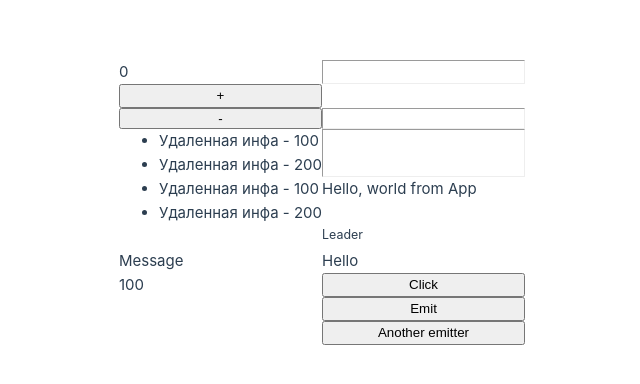
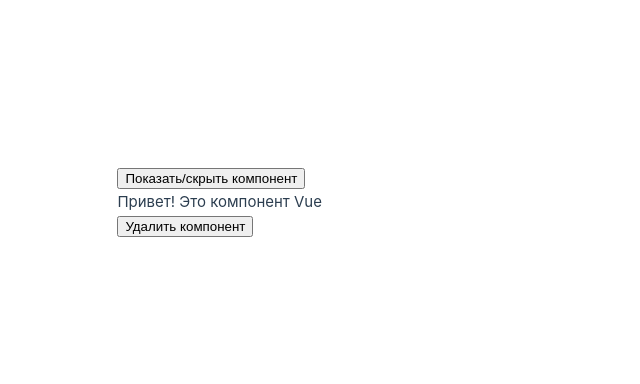
Before and after one commit to Andarilz/Vue-Refresh, a Vue app: page / in a window 1280 px wide. Shown: the part 198-582 px from the top of the page, without its empty margins (318-958 px from the left). Built offline with nearby package versions, Linux system fonts and the light colour scheme.

Commit message:
Corrected onUnMounted hooks using

```diff
--- a/src/App.vue
+++ b/src/App.vue
@@ -1,139 +1,29 @@
+<template>
+  <div>
+    <button @click="toggleComponent">Показать/скрыть компонент</button>
+    <Res v-if="showComponent" />
+  </div>
+</template>
+
 <script>
-
-import { ref, reactive, toRefs, toRef, computed, watch, watchEffect, onUnmounted, onMounted, onUpdated } from "vue"
-import Card from './components/Card.vue'
+import { ref } from 'vue';
+import Res from './components/Res.vue';
 
 export default {
+  components: {
+    Res
+  },
+  setup() {
+    const showComponent = ref(true);
 
-  setup(){
-    const message = ref("Hello, world from App")
-    const dataInf = ref("Leader")
-    const num = ref(0)
-    const obj = reactive({
-      name: "Data",
-      price: 2
-    })
-
-    const del = ref([
-      {
-        price: 100,
-        name: "Info"
-      },
-      {
-        price: 200
-      }
-    ])
-
-    const changeObj = () => {
-      obj.name = "New info"
-    }
-
-    const nameAnother = toRef(obj, "name")
-
-    const { name, price } = toRefs(obj)
-
-    const inc = () => num.value++
-
-    const dec = () => num.value--
-
-    const doublePrice = computed(() => obj.price * 2)
-
-    const priceCheck = computed(() => obj.price * 5)
-
-    watch(price, (oldPrice, newPrice) => {
-      console.log(oldPrice)
-      if(oldPrice > 5){
-        alert("Hello")
-      }
-    }, { immediate: true })
-
-    watchEffect(() => {
-      if(price > 5){
-        alert("Hi")
-      }
-    })
-
-    const alertRemove = () => del.value.splice(0, 1)
-
-    const anotherAlert = (data) => alert("Info from " + data)
-
-    onUnmounted(() => {
-      console.log("Deleted")
-    })
-
-    onUpdated(() => {
-      console.log("Up")
-    })
+    const toggleComponent = () => {
+      showComponent.value = !showComponent.value;
+    };
 
     return {
-      message,
-      num,
-      inc,
-      dec,
-      obj,
-      changeObj,
-      name,
-      nameAnother,
-      doublePrice,
-      price,
-      priceCheck,
-      dataInf,
-      alertRemove,
-      anotherAlert,
-      del
-    }
-  }, components: {
-		Card
-	}
-}
-
+      showComponent,
+      toggleComponent
+    };
+  }
+};
 </script>
-
-<template>
-
-  <!-- <h4>Price: {{ price }}</h4>
-
-  <button @click="obj.price += obj.price">Click</button>
-
-  <h3>Total: {{ priceCheck }}</h3> -->
-
-   <h4>{{ num }}</h4>
-
-  <!-- <h5>Object: {{ obj.name }}</h5>
-
-  <h4>Obj: {{ name }}</h4>
-
-  <h4>Another: {{ nameAnother }}</h4>
-
-  <button @click="changeObj">Change</button> -->
-
-  <hr>
-
-  <button @click="inc">+</button>
-
-  <br>
-
-  <button @click="dec">-</button>
-
-  <hr>
-<!--
-  <p>------------------</p>
-
-  -->
-
-  <ul>
-    <li v-for="d in del">Удаленная инфа - {{ d.price }}</li>
-  </ul>
-
-  <hr>
-
-
-  <Card v-if="num < 5" :stock="message" :trio="dataInf" @remove="alertRemove" @another-remove="anotherAlert" :del="del" />
-
-</template>
-
-<style>
-
-
-
-</style>
--- /dev/null
+++ b/src/components/Res.vue
@@ -0,0 +1,29 @@
+<template>
+  <div>
+    <p>{{ greeting }}</p>
+    <button @click="removeComponent">Удалить компонент</button>
+  </div>
+</template>
+
+<script>
+import { ref, onUnmounted } from 'vue';
+
+export default {
+  setup() {
+    const greeting = ref('Привет! Это компонент Vue');
+
+    onUnmounted(() => {
+      console.log('Компонент размонтирован!');
+    });
+
+    const removeComponent = () => {
+      console.log('Удаление компонента');
+    };
+
+    return {
+      greeting,
+      removeComponent
+    };
+  }
+};
+</script>
```
